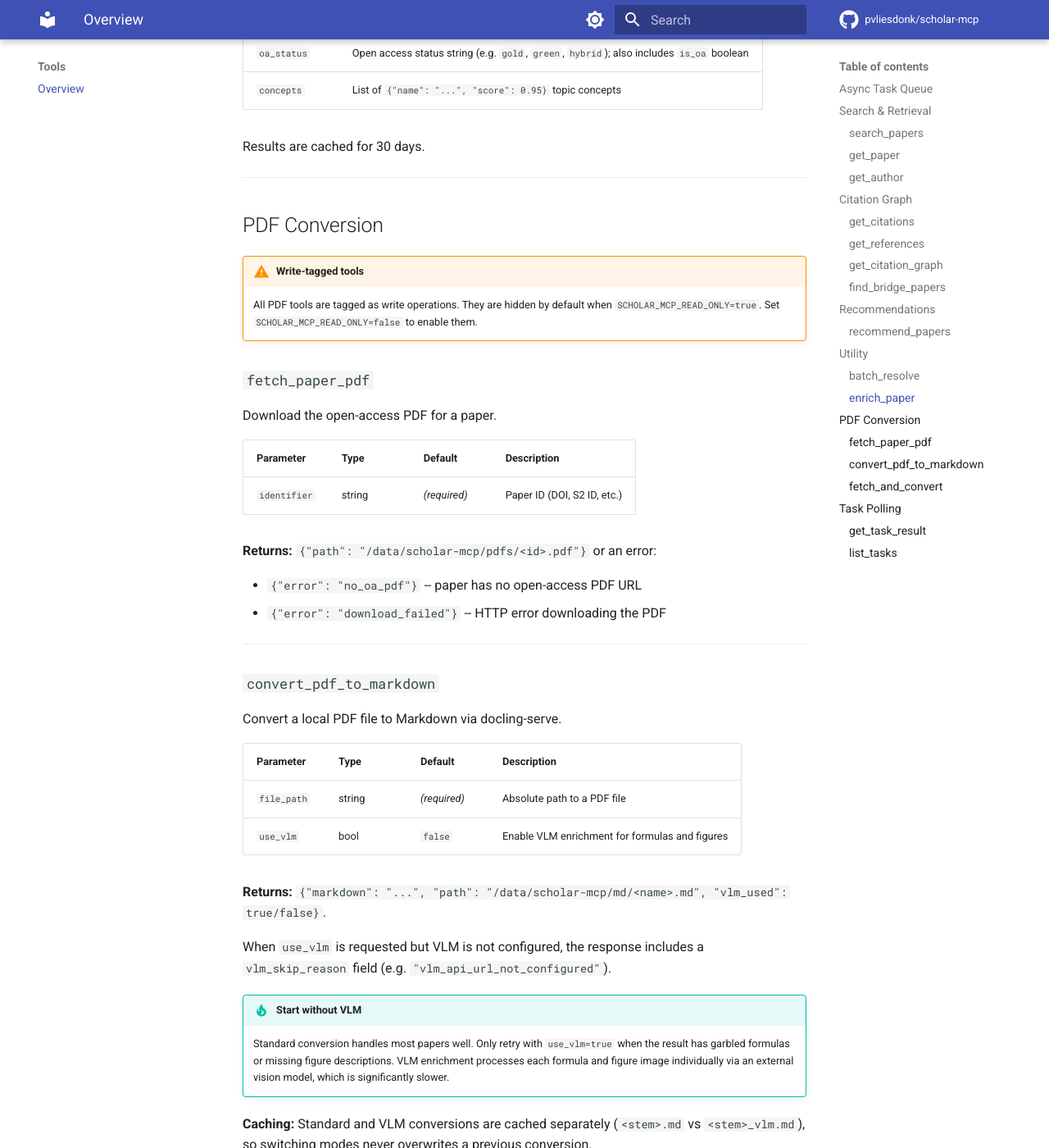
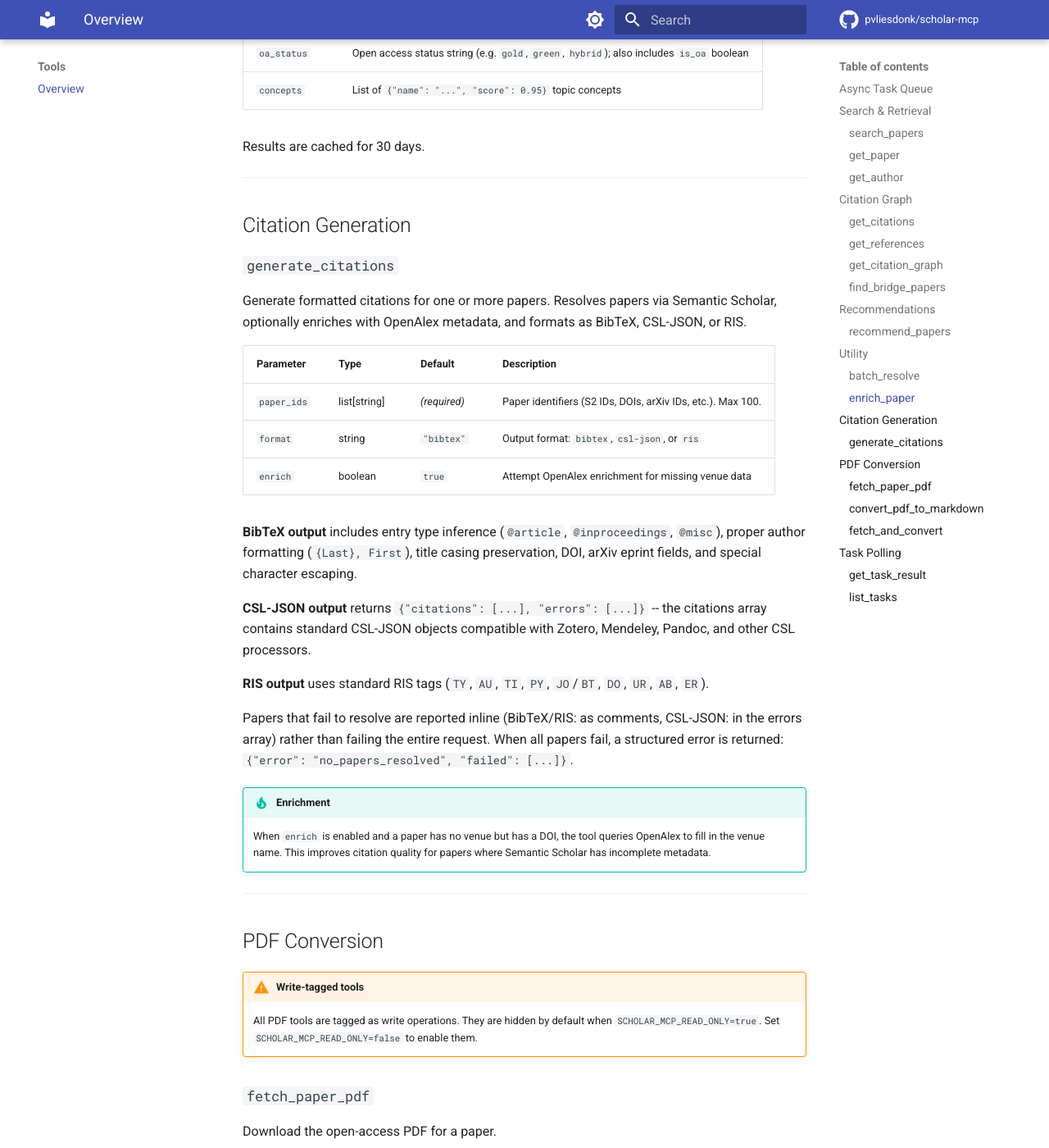
Before and after one commit to pvliesdonk/scholar-mcp, an MkDocs documentation site: the page built from docs/tools/index.md, in a window 1280 px wide and 1400 px high, scrolled down 6920 px. Shown: the whole window at 82% size. Built offline with MkDocs 1.6.1 and Material for MkDocs 9.7.7, drawn with Linux system fonts in a browser that asks for light colours; comment, search, counter and statistics services are not loaded; some of the changed text lies outside the part shown.

Commit message:
docs: add generate_citations tool documentation
Co-Authored-By: Claude Opus 4.6 <noreply@anthropic.com>

```diff
--- a/docs/tools/index.md
+++ b/docs/tools/index.md
@@ -243,6 +243,31 @@ Results are cached for 30 days.
 
 ---
 
+## Citation Generation
+
+### `generate_citations`
+
+Generate formatted citations for one or more papers. Resolves papers via Semantic Scholar, optionally enriches with OpenAlex metadata, and formats as BibTeX, CSL-JSON, or RIS.
+
+| Parameter | Type | Default | Description |
+|---|---|---|---|
+| `paper_ids` | list[string] | *(required)* | Paper identifiers (S2 IDs, DOIs, arXiv IDs, etc.). Max 100. |
+| `format` | string | `"bibtex"` | Output format: `bibtex`, `csl-json`, or `ris` |
+| `enrich` | boolean | `true` | Attempt OpenAlex enrichment for missing venue data |
+
+**BibTeX output** includes entry type inference (`@article`, `@inproceedings`, `@misc`), proper author formatting (`{Last}, First`), title casing preservation, DOI, arXiv eprint fields, and special character escaping.
+
+**CSL-JSON output** returns `{"citations": [...], "errors": [...]}` -- the citations array contains standard CSL-JSON objects compatible with Zotero, Mendeley, Pandoc, and other CSL processors.
+
+**RIS output** uses standard RIS tags (`TY`, `AU`, `TI`, `PY`, `JO`/`BT`, `DO`, `UR`, `AB`, `ER`).
+
+Papers that fail to resolve are reported inline (BibTeX/RIS: as comments, CSL-JSON: in the errors array) rather than failing the entire request. When all papers fail, a structured error is returned: `{"error": "no_papers_resolved", "failed": [...]}`.
+
+!!! tip "Enrichment"
+    When `enrich` is enabled and a paper has no venue but has a DOI, the tool queries OpenAlex to fill in the venue name. This improves citation quality for papers where Semantic Scholar has incomplete metadata.
+
+---
+
 ## PDF Conversion
 
 !!! warning "Write-tagged tools"
```
Also changed, not shown: other parts of docs/tools/index.md (+1 -1 lines), README.md (+7 -0 lines).
